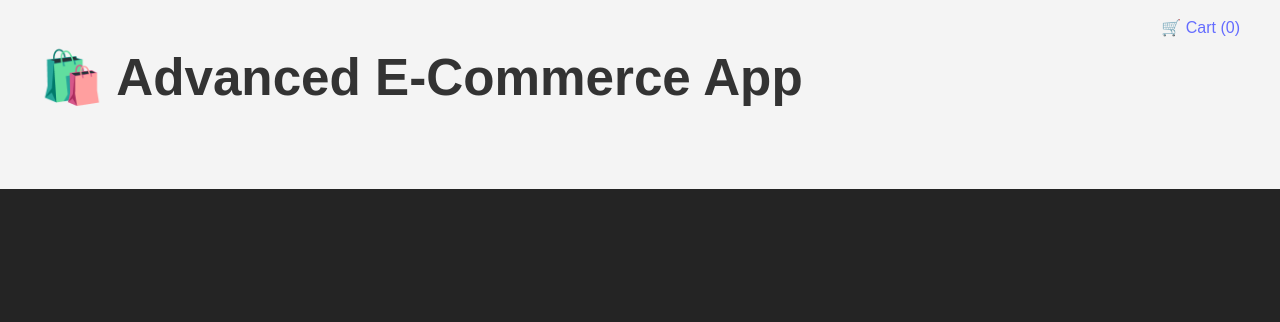
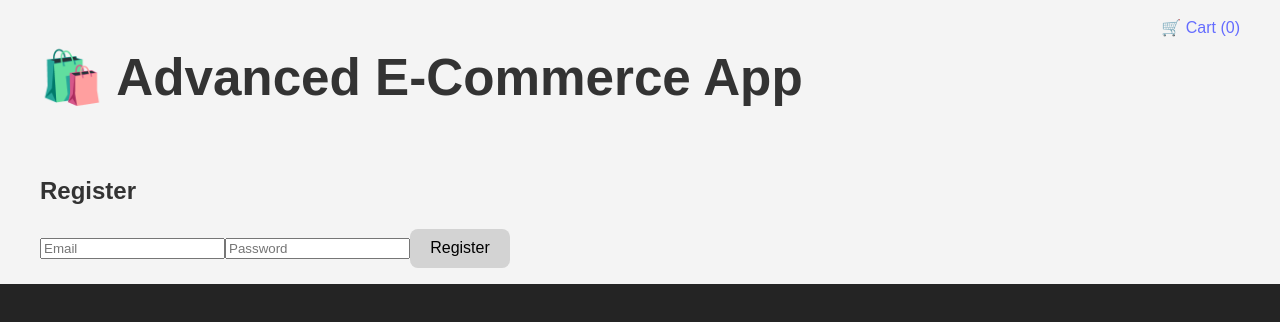
Before and after one commit to GJBURT/Advanced-Ecommerce-App, a React (Vite) app: page /register in a window 1280 px wide. Shown: the top 322 px of the page. Built offline with nearby package versions, Linux system fonts and the light colour scheme; no server answers.

Commit message:
Created Register.tsx and imported the route in App.tsx

```diff
--- a/src/App.tsx
+++ b/src/App.tsx
@@ -4,6 +4,7 @@ import Cart from './pages/Cart';
 import { Routes, Route, Link } from 'react-router-dom';
 import { useSelector } from 'react-redux';
 import type { RootState } from './redux/store';
+import Register from './pages/Register';
 
 const App: React.FC = () => {
   // Retrieve cart items from the Redux store
@@ -26,6 +27,7 @@ const App: React.FC = () => {
 
       <Routes>
         <Route path="/" element={<Home />} />
+        <Route path="/register" element={<Register />} />
         <Route path="/cart" element={<Cart />} />
       </Routes>
     </div>
--- /dev/null
+++ b/src/pages/Register.tsx
@@ -0,0 +1,51 @@
+import React, { useState } from 'react';
+import { createUserWithEmailAndPassword } from 'firebase/auth';
+import { auth } from '../firebase/config';
+import { useNavigate } from 'react-router-dom';
+import { FirebaseError } from 'firebase/app';
+
+const Register: React.FC = () => {
+    const [email, setEmail] = useState('');
+    const [password, setPassword] = useState('');
+    const [error, setError] = useState<string | null>(null);
+    const navigate = useNavigate();
+
+    const handleRegister = async (e: React.FormEvent) => {
+        e.preventDefault();
+        setError(null);
+
+        try {
+            await createUserWithEmailAndPassword(auth, email, password);
+            navigate('/'); // Redirect to home page after successful registration
+        } catch (err) {
+            const errorMessage = err instanceof FirebaseError ? err.message : 'Registration failed';
+            setError(errorMessage);
+        }
+    };
+
+    return (
+        <div className="register-container">
+            <h2>Register</h2>
+            <form onSubmit={handleRegister}>
+                <input
+                    type="email"
+                    placeholder="Email"
+                    value={email}
+                    onChange={(e) => setEmail(e.target.value)}
+                    required
+                />
+                <input
+                    type="password"
+                    placeholder="Password"
+                    value={password}
+                    onChange={(e) => setPassword(e.target.value)}
+                    required
+                />
+                <button type="submit">Register</button>
+                {error && <p className="error">{error}</p>}
+            </form>
+        </div>
+    );
+};
+
+export default Register;
```
